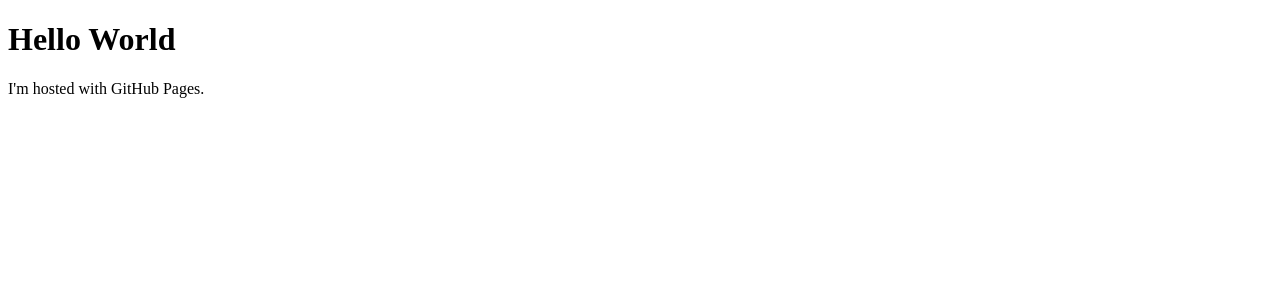
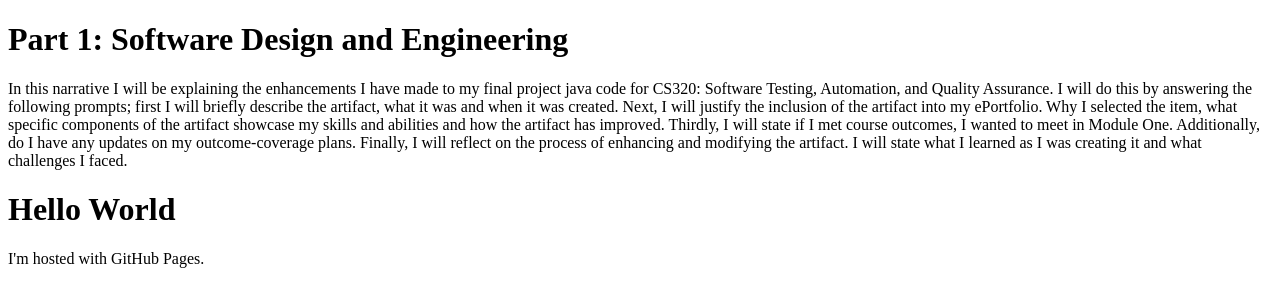
Before and after one commit to SkunkApe1/SkunkApe1.github.io, a plain HTML site: page index.html in a window 1280 px wide. Drawn offline with Linux system fonts and the light colour scheme.

Commit message:
Update index.html

```diff
--- a/index.html
+++ b/index.html
@@ -1,6 +1,20 @@
 <!DOCTYPE html>
 <html>
+    <head>
+        <meta charset="UTF-8">
+        <meta name="viewport" content="width=device-width, initial-scale=1.0">
+        <title>Part 1: Software Design and Engineering</title>
+        <link rel="stylesheet" href="styles.css">
+    </head>
     <body>
+        <header>
+            <h1>Part 1: Software Design and Engineering</h1>
+        </header>
+        <section>
+            <p>
+                In this narrative I will be explaining the enhancements I have made to my final project java code for CS320: Software Testing, Automation, and Quality Assurance. I will do this by answering the following prompts; first I will briefly describe the artifact, what it was and when it was created. Next, I will justify the inclusion of the artifact into my ePortfolio. Why I selected the item, what specific components of the artifact showcase my skills and abilities and how the artifact has improved. Thirdly, I will state if I met course outcomes, I wanted to meet in Module One. Additionally, do I have any updates on my outcome-coverage plans. Finally, I will reflect on the process of enhancing and modifying the artifact. I will state what I learned as I was creating it and what challenges I faced.
+            </p>
+        </section>
         <h1>Hello World</h1>
         <p>I'm hosted with GitHub Pages.</p>
     </body>
```
